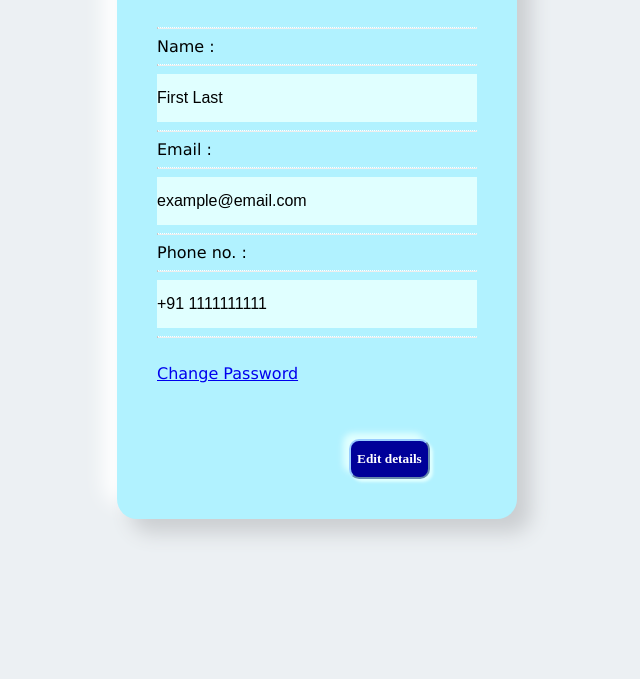
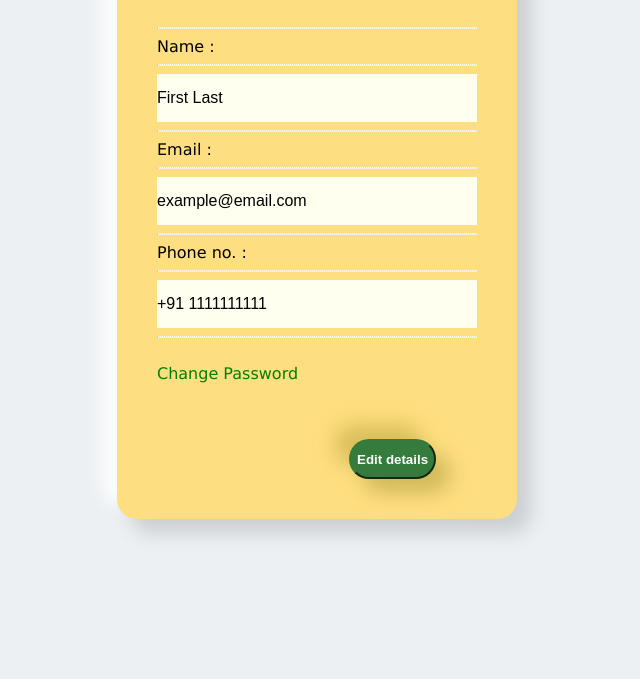
Before and after one commit to jigovind556/Auto-Mate, a plain HTML site: page myaccount.html in a window 1280 px wide. Shown: the part 121-800 px from the top of the page, without its empty margins (323-963 px from the left). Drawn offline with Linux system fonts and the light colour scheme.

Commit message:
changed theme of my-account page

```diff
--- a/CSS/main.css
+++ b/CSS/main.css
@@ -109,7 +109,7 @@ input::placeholder {
 
   }
   .inputs {
-    display: flex;
+    /*display: flex;*/
       text-align: left;
       margin-top: 30px;
 
--- a/CSS/myaccount.css
+++ b/CSS/myaccount.css
@@ -2,16 +2,21 @@
     padding-left: 0px;
     padding-top: 15px;
     padding-bottom: 15px;
-    background-color:lightcyan;
+    background-color:ivory;
     fill-opacity: 0.5;
 }
 a:link{
   font-family: Verdana, Geneva, Tahoma, sans-serif;
-
+  color: green;
+  text-decoration: none;
 }
-
+a:hover {
+  color: green;
+  background-color: transparent;
+  text-decoration: underline;
+}
 .container{
-    background-color: #b1f2ff;
+    background-color: #fdde80;
 }
 @import url('https://fonts.googleapis.com/css2?family=Dosis:wght@200&family=Julius+Sans+One&family=Marcellus+SC&family=Roboto:ital,wght@0,100;0,300;0,400;0,500;0,700;0,900;1,100;1,300;1,400;1,500;1,700;1,900&display=swap');
 .header{
@@ -29,21 +34,18 @@ p{
     border: 5px;
     border-color: aqua;
 }
-button {
-    font-family: 'Times New Roman', Times, serif;
-    border-color:#99ccff;
-    color:white;
-    margin-top: 20px;
-    background: #000099;
-    height: 40px;
-    border-radius: 10px;
-    cursor: pointer;
-    font-weight: 600;
-    box-shadow: white;
-    /* box-shadow: 6px 6px 6px #cbced1, -6px -6px 6px white; */
-    /*box-shadow: 14px 14px 20px #d15a5a, -14px -14px 20px rgb(218, 89, 209);*/
-    box-shadow:3px 3px 3px lightcyan,-6px -6px 6px lightcyan;
-    transition: 0.5s;
+button{
+  color: white;
+  margin-top: 20px;
+  border-color: #357C3C;
+  background: #357C3C;
+  height: 40px;
+  border-radius: 20px;
+  cursor: pointer;
+  font-weight: 900;
+  /* box-shadow: 6px 6px 6px #cbced1, -6px -6px 6px white; */
+  box-shadow: 14px 14px 20px #d1b95a, -14px -14px 20px rgb(218, 190, 89);
+  transition: 0.5s;
 }
 
 button:hover {
@@ -55,7 +57,7 @@ button:hover {
     padding-left: 60%;
 }
 hr{
-    border-top: 1px dotted white;
+    border-top: 1px dotted ivory;
 }
 /* logo */
 #logo{
```
Also changed, not shown: edit.html (+2 -3 lines).
